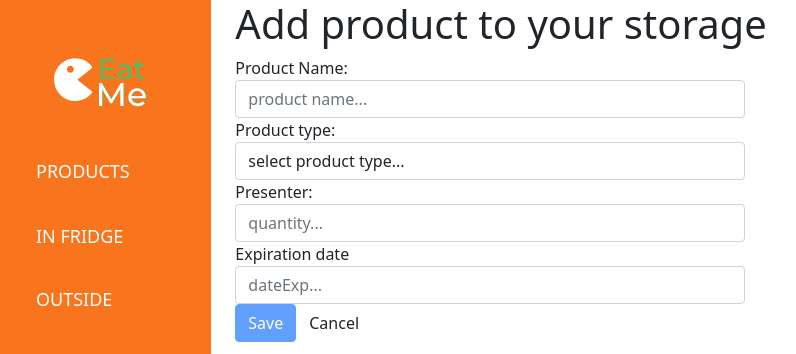
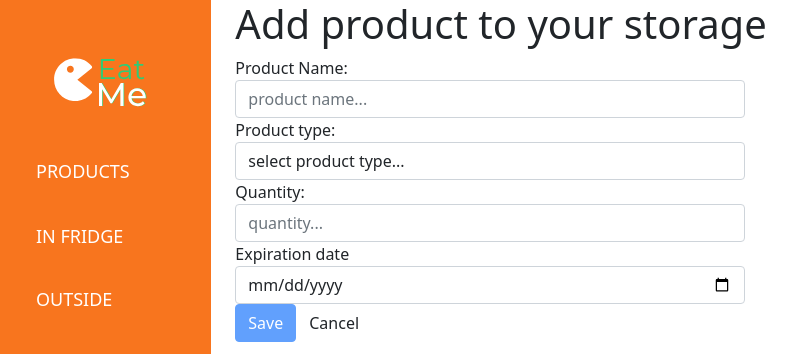
Before and after one commit to kub4l4/EatMe, an Angular app in the folder Front-angular/: page /MyProducts/add in a window 1280 px wide. Shown: the top 354 px of the page, without its empty margins (2-798 px from the left). Built offline with nearby package versions, Linux system fonts and the light colour scheme.

Commit message:
addMyProtuct connected to Product service

```diff
--- a/Front-angular/src/app/Components/products/myProduct/create-myProduct.component.html
+++ b/Front-angular/src/app/Components/products/myProduct/create-myProduct.component.html
@@ -28,15 +28,15 @@
       </div>
 
       <div class="form-group" [ngClass]="{'error' :quantity.invalid && quantity.dirty }">
-        <label for="quantity">Presenter:</label>
+        <label for="quantity">Quantity:</label>
         <em *ngIf="quantity.invalid && quantity.dirty">Required</em>
-        <input formControlName="quantity" id="quantity" type="text" class="form-control" placeholder="quantity..." />
+        <input formControlName="quantity" id="quantity" type="number" class="form-control" placeholder="quantity..." />
       </div>
 
       <div class="form-group" [ngClass]="{'error' :dateExp.invalid && dateExp.dirty }">
         <label for="dateExp">Expiration date</label>
         <em *ngIf="dateExp.invalid && dateExp.dirty">Required</em>
-        <input formControlName="dateExp" id="dateExp" type="text" class="form-control" placeholder="dateExp..." />
+        <input formControlName="dateExp" id="dateExp" type="date" class="form-control" placeholder="dateExp..." />
       </div>
 
       <!-- TODO Change to date input -->
--- a/Front-angular/src/app/Components/products/myProduct/create-myProduct.component.ts
+++ b/Front-angular/src/app/Components/products/myProduct/create-myProduct.component.ts
@@ -2,6 +2,7 @@ import { Component, OnInit } from "@angular/core";
 import { FormControl, FormGroup, Validators } from "@angular/forms";
 import { Router } from "@angular/router";
 import { IMyProduct } from "../shared/myProduct.model";
+import { ProductService } from "../shared/product.service";
 
 @Component({
     templateUrl: './create-myProduct.component.html',
@@ -23,7 +24,7 @@ export class CreateMyProduct implements OnInit{
     public dateAdd!: FormControl
     public dateExp!: FormControl
 
-    constructor(private router:Router){
+    constructor(private router:Router, private productService:ProductService){
 
     }
 
@@ -31,36 +32,33 @@ export class CreateMyProduct implements OnInit{
         this.name = new FormControl('', Validators.required)
         this.productType = new FormControl('', Validators.required)
         this.quantity = new FormControl('', Validators.required)
-        this.dateAdd = new FormControl('', Validators.required)
         this.dateExp = new FormControl('', [Validators.required, Validators.maxLength(400)])
 
         this.newMyProductForm = new FormGroup({
             name: this.name,
             productType: this.productType,
             quantity: this.quantity,
-            dateAdd: this.dateAdd,
             dateExp: this.dateExp
         })
     }
 
 
 
-    saveSession(formValues: { name: any; productType: any; quantity: string | number; dateAdd: any; dateExp: any; }){
+    saveSession(formValues: { name: any; productType: any; quantity: string | number; dateExp: any; }){
         let session:IMyProduct ={
             id: 1,
             name: formValues.name,
             productType: formValues.productType,
             quantity: +formValues.quantity,
-            dateAdd: formValues.dateAdd,
+            dateAdd: "26/08.2021",
             dateExp: formValues.dateExp,
         }
-        console.log(formValues)
-        console.log(session)
+        this.productService.saveEvent(formValues)
+        this.router.navigate(['/MyProducts'])
+
     }
 
     cancel(){
-        console.log("HCU")
         this.router.navigate(['/MyProducts'])
-
     }
 }
--- a/Front-angular/src/app/Components/products/product-thumbail.component.ts
+++ b/Front-angular/src/app/Components/products/product-thumbail.component.ts
@@ -12,10 +12,10 @@ import { Component, Input } from '@angular/core';
           {{product?.name}}
         </div>
         <div class="col-sm-1">
-          {{product?.sumQuantity}}
+          {{product?.quantity}}
         </div>
         <div class="col-sm-1" >
-          {{product?.eartlestExpDate}}
+          {{product?.dateExp}}
         </div>
         <div class="col-sm-1">
           Dodaj
--- a/Front-angular/src/app/Components/products/shared/product.service.ts
+++ b/Front-angular/src/app/Components/products/shared/product.service.ts
@@ -16,6 +16,7 @@ export class ProductService{
     saveEvent(myProduct: any){
       myProduct.id = 999
       myProduct.session = []
+      console.log(myProduct)
       PRODUCTS.push(myProduct)
     }
 }
@@ -25,24 +26,24 @@ const PRODUCTS = [
     id: 1,
     name: 'Milk',
     productType: 'Dairy',
-    sumQuantity: 2,
-    eartlestExpDate: '20-11-2021',
-    dateAdded: '10-10-2021'
+    quantity: 2,
+    dateExp: '20-11-2021',
+    dateAdd: '10-10-2021'
   },
   {
       id: 2,
       name: 'Banana',
       productType: 'Fruits',
-      sumQuantity: 5,
-      eartlestExpDate: '15-08-2021',
-      dateAdded: '10-10-2021'
+      quantity: 5,
+      dateExp: '15-08-2021',
+      dateAdd: '10-10-2021'
     },
     {
       id: 3,
       name: 'Chocolate Cookies',
       productType: 'Sweets',
-      sumQuantity: 5,
-      eartlestExpDate: '04-02-2023',
-      dateAdded: '10-10-2021'
+      quantity: 5,
+      dateExp: '04-02-2023',
+      dateAdd: '10-10-2021'
     }
   ]
```
